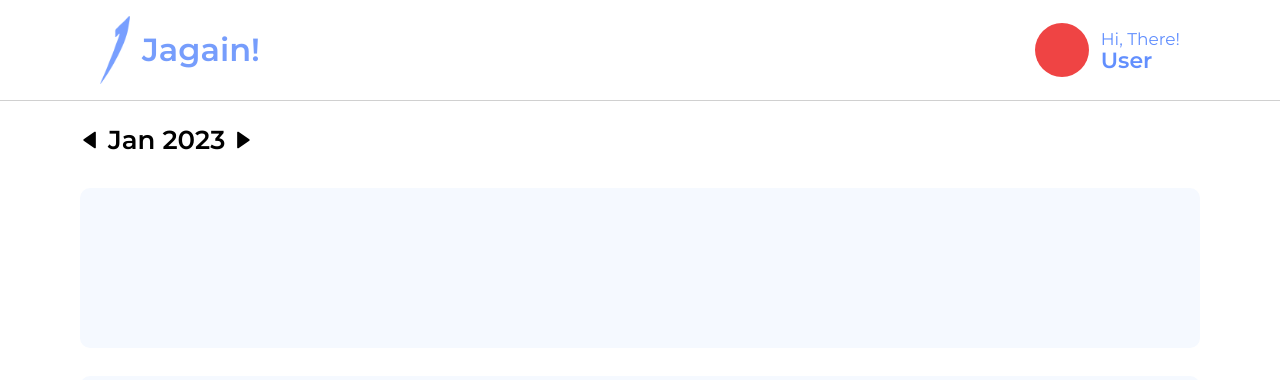
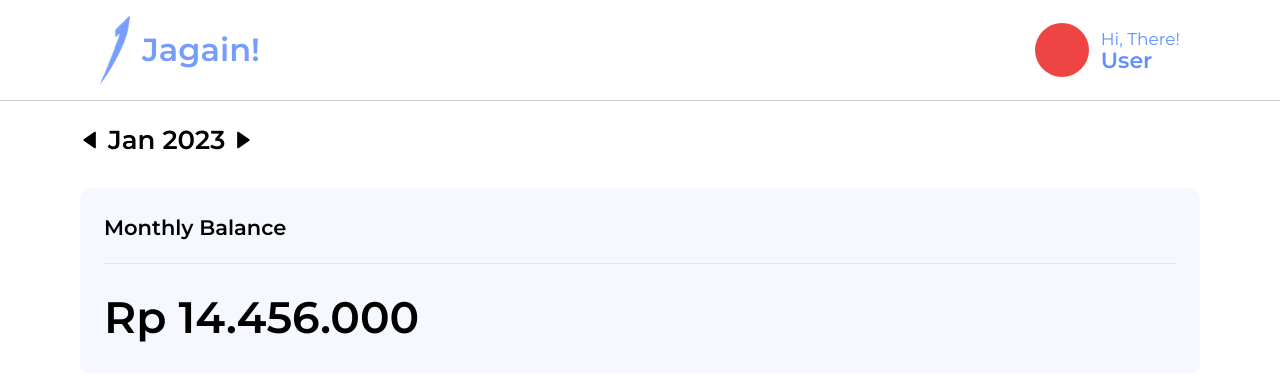
Before and after one commit to ahmadzaki2975/jagain-v2, a Next.js app: page /dashboard in a window 1280 px wide. Shown: the top 380 px of the page. Built offline with nearby package versions, Linux system fonts and the light colour scheme.

Commit message:
feat: add balance section

```diff
--- a/src/pages/dashboard/index.jsx
+++ b/src/pages/dashboard/index.jsx
@@ -4,7 +4,7 @@ import { BiSolidLeftArrow, BiSolidRightArrow } from "react-icons/bi";
 import { useState } from "react";
 
 export default function Dashboard() {
-  const sectionClass = "bg-[#F5F9FF] p-20 rounded-[10px]";
+  const sectionClass = "bg-[#F5F9FF] p-20 rounded-[10px] p-6";
   const months = [
     "Jan",
     "Feb",
@@ -22,7 +22,7 @@ export default function Dashboard() {
   const [activeMonth, setActiveMonth] = useState(0);
   return (
     <main className="font-montserrat">
-      <nav className="border-b-[0.7px] border-b-[#D0D0D0] px-[20px] sm:px-[50px] lg:px-[100px] py-4 flex justify-between items-center">
+      <nav className="border-b-[0.7px] text-[#2B2B2B] border-b-[#D0D0D0] px-[20px] sm:px-[50px] lg:px-[100px] py-4 flex justify-between items-center">
         <div className="flex items-center gap-3">
           <Image src={Logo} alt="Logo" className="w-[30px]" />
           <h1 className="text-[32px] font-semibold text-blue-secondary">
@@ -54,7 +54,11 @@ export default function Dashboard() {
             setActiveMonth(activeMonth + 1)
           }}/>
         </section>
-        <section className={sectionClass}></section>
+        <section className={sectionClass}>
+          <h1 className="text-[21px] font-semibold">Monthly Balance</h1>
+          <hr className="h-[1px] bg-[#D7D7D7] w-full my-5" />
+          <h2 className="text-[44px] font-semibold">Rp 14.456.000</h2>
+        </section>
         <section className={sectionClass}></section>
       </main>
     </main>
```
